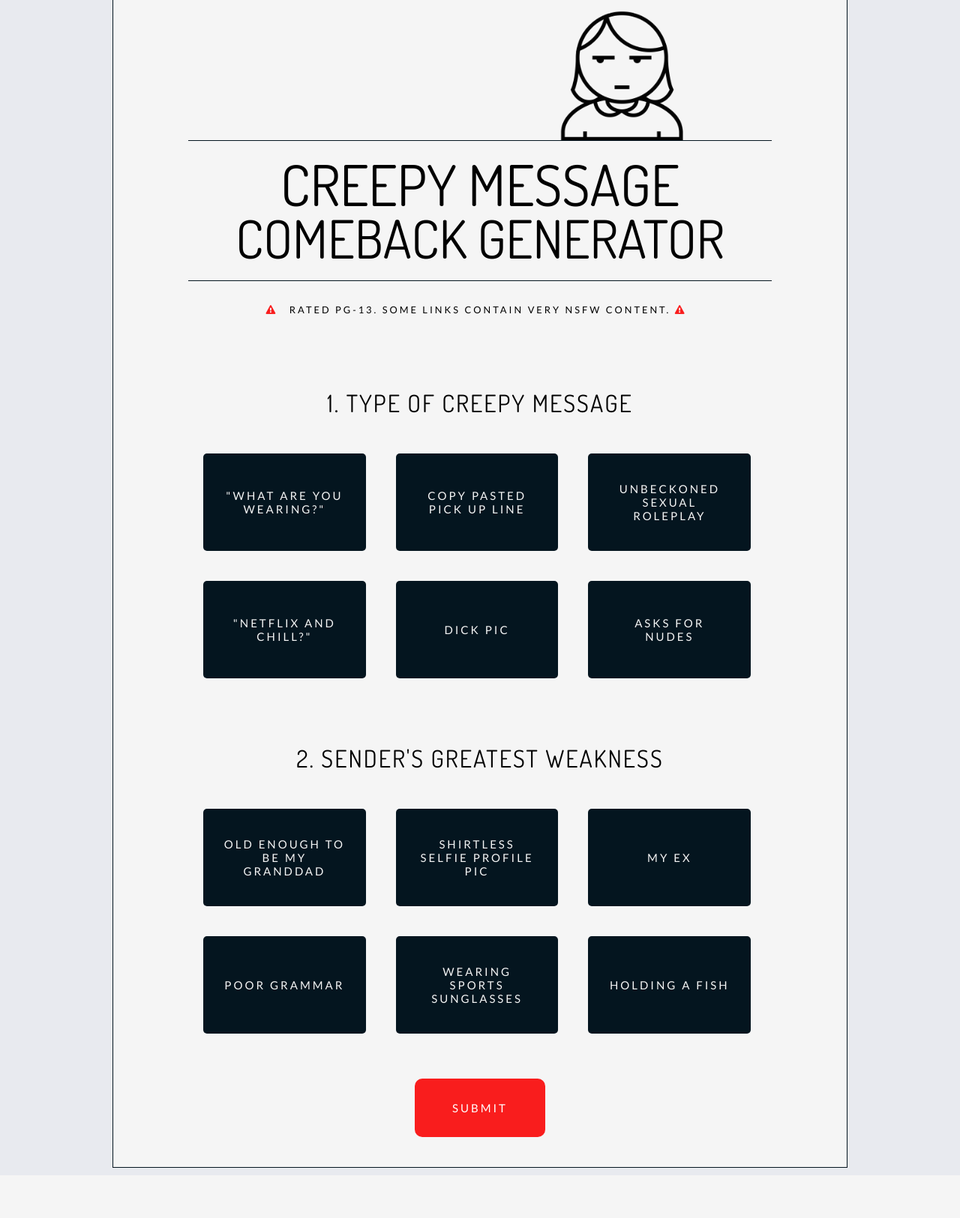
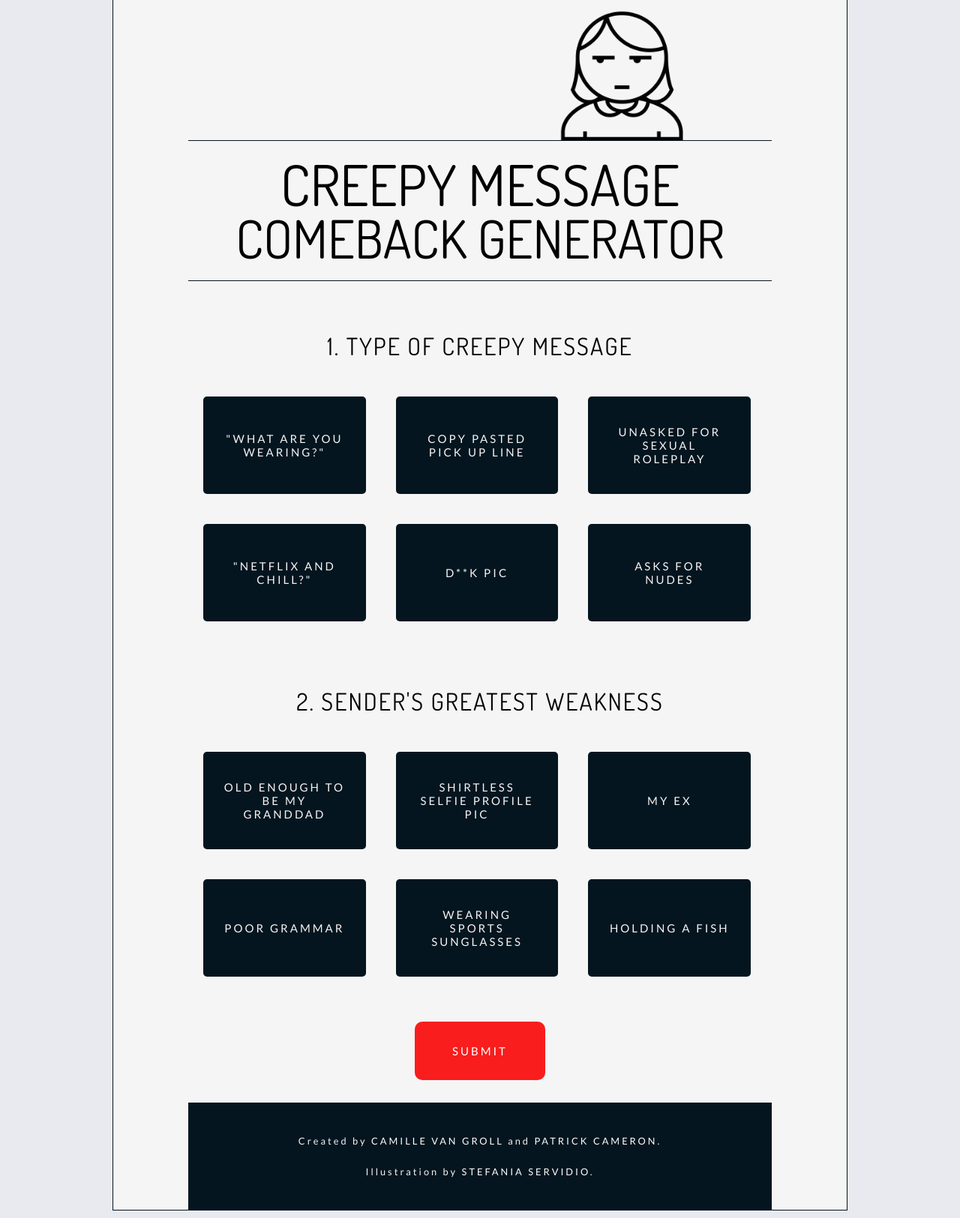
Before and after one commit to creepycomebackgenerator/creepycomebackgenerator, a PHP site: page / in a window 1280 px wide. Shown: the part 59-1684 px from the top of the page at 75% size. Before the commit the page ends 1627 px from the top, so only its background shows below. Run offline with PHP 8.4, Linux system fonts and the light colour scheme; some libraries are stand-ins or nearby versions.

Commit message:
Added back footer & did some formatting

```diff
--- a/css/style.css
+++ b/css/style.css
@@ -181,7 +181,7 @@ body {
 .innerWrapper {
   background: whitesmoke;
   max-width: 980px;
-  padding: 30px 100px 40px 100px;
+  padding: 30px 100px 0 100px;
   margin: 10px auto;
   position: relative;
   overflow: hidden;
@@ -281,13 +281,6 @@ header p {
   font-size: 0.8rem;
 }
 
-header i {
-  text-align: center;
-  display: inline;
-  padding-right: 10px;
-  color: #F91D1D;
-}
-
 .question {
   display: flex;
   flex-wrap: wrap;
@@ -378,6 +371,13 @@ section.answerWrapperInner {
   margin: 100px 0;
 }
 
+section.answerWrapperInner i {
+  text-align: center;
+  display: inline;
+  padding: 0 5px;
+  color: #F91D1D;
+}
+
 section.answerWrapperOuter.displayBlock {
   display: block;
 }
@@ -396,7 +396,6 @@ footer {
   letter-spacing: 2.5px;
   font-weight: 300;
   text-transform: none;
-  display: none;
 }
 
 footer p {
--- a/css/style.scss
+++ b/css/style.scss
@@ -25,7 +25,7 @@ body {
 .innerWrapper {
 	background: whitesmoke;
 	max-width: 980px;
-	padding: 30px 100px 40px 100px;
+	padding: 30px 100px 0 100px;
 	margin: 10px auto;
 	position: relative;
 	overflow: hidden;
@@ -121,12 +121,6 @@ header {
 		text-align: center;
 		margin: 30px auto;
 		font-size: 0.8rem;
-	}
-	i {
-		text-align: center;
-		display: inline;
-		padding-right: 10px;
-		color: #F91D1D;
 	}
 }
 
@@ -230,6 +224,12 @@ section.answerWrapperOuter {
 
 section.answerWrapperInner {
 	margin: 100px 0;
+	i {
+		text-align: center;
+		display: inline;
+		padding: 0 5px;
+		color: #F91D1D;
+	}
 }
 
 // special class for javascript
@@ -254,7 +254,6 @@ footer {
 	letter-spacing: 2.5px;
 	font-weight: 300;
 	text-transform: none;
-	display: none;
 	p {
 		text-transform: none;
 		font-size: 0.8rem;
--- a/index.html
+++ b/index.html
@@ -39,7 +39,7 @@
 		<header>
 			<img src="images/angry_girl.png" class="woman"alt="annoyed girl">
 			<h1><!-- <img src="images/noun_176776_cc.png" alt="a hand"> --><span class="larger">Creepy Message</span> Comeback Generator <!-- <img src="images/noun_46000_cc.svg" alt="ban sign"> --></h1>
-			<p><i class="fa fa-exclamation-triangle"></i> Rated PG-13. Some links contain very nsfw content. <i class="fa fa-exclamation-triangle"></i></p></header>
+		</header>
 
 		<section class="quiz">
 			<form>
@@ -52,11 +52,11 @@
 					<input type="radio" id="answer2" name="question1" value="2">
 					<label for="answer2"><p>Copy Pasted Pick Up Line</p></label>
 					<input type="radio" id="answer3" name="question1" value="3">
-					<label for="answer3"><p>Unbeckoned Sexual Roleplay</p></label>
+					<label for="answer3"><p>Unasked for Sexual Roleplay</p></label>
 					<input type="radio" id="answer4" name="question1" value="4">
 					<label for="answer4"><p>"Netflix and chill?"</p></label>
 					<input type="radio" id="answer5" name="question1" value="5">
-					<label for="answer5"><p>Dick Pic</p></label>
+					<label for="answer5"><p>D**k Pic</p></label>
 					<input type="radio" id="answer6" name="question1" value="6">
 					<label for="answer6"><p>Asks for nudes</p></label>
 				</div>
@@ -93,9 +93,10 @@
 				<div class="comeback">
 
 				</div>
+				<p><i class="fa fa-exclamation-triangle"></i>Some links contain nsfw text<i class="fa fa-exclamation-triangle"></i></p>
 			</section>
 			<section class="answerWrapperInner">
-				<h2 class="uplift">Follow this link to make yourself feel wholesome again</h2>
+				<h2 class="uplift">Make yourself feel wholesome again</h2>
 				<div class="action">
 
 				</div>
--- a/scripts/scripts.js
+++ b/scripts/scripts.js
@@ -59,26 +59,26 @@ $(function() {
 			// ADD MORE IMAGES/FUNNY LINKS TO MAKE IT FUNNY/lESS NEGATIVE/LIGHTEN MOOD
 
 		if (greatestWeakness == 1) {
-			reclaimSoul = ["<p>\"<a href='https://youtu.be/5sw_qUHx9vE?t=1m56s'>Watch this video of an old man waiting at the airport with flowers for his wife</a>.\"</p>"]
+			reclaimSoul = ["<p><a href='https://youtu.be/5sw_qUHx9vE?t=1m56s'>Watch this video of an old man waiting at the airport with flowers for his wife</a>.</p>"]
 		}
 			else if (greatestWeakness == 2) {
-				reclaimSoul = [ "<p>\"<a href='http://i.imgur.com/YfcFFXm.jpg'>The only acceptable kind of bathroom selfie</a>.\"</p>"]
+				reclaimSoul = ["<p><a href='http://i.imgur.com/YfcFFXm.jpg'>The only acceptable kind of bathroom selfie</a>.</p>"]
 			}
 
 			else if (greatestWeakness == 3) {
-				reclaimSoul = ["<p>\"<a href='https://www.youtube.com/watch?v=JGlD6Ho24lU'>Listen to this Roy Orbison song about breakups</a>.\"</p>"]
+				reclaimSoul = ["<p><a href='https://www.youtube.com/watch?v=JGlD6Ho24lU'>Listen to this Roy Orbison song about breakups</a>.</p>"]
 			}
 
 			else if (greatestWeakness == 4) {
-				reclaimSoul =  ["<p>\"<a href='https://www.youtube.com/watch?v=w_RaPOOVX1Y'>Watch this video of very poor grammar and thank yourself for paying attention in English class</a>.\"</p>"]
+				reclaimSoul =  ["<p><a href='https://www.youtube.com/watch?v=w_RaPOOVX1Y'>Watch this video of very poor grammar and thank yourself for paying attention in English class</a>.</p>"]
 			}
 
 			else if (greatestWeakness  == 5) {
-				reclaimSoul =  ["<p>\"Look at <a href='http://i.imgur.com/XvWwMWE.jpg'>this photo of a cat and dog hugging</a>. And maybe delete your Tinder profile for a while.\"</p>"]
+				reclaimSoul =  ["<p>Look at <a href='http://i.imgur.com/XvWwMWE.jpg'>this photo of a cat and dog hugging</a>. And maybe delete your Tinder profile for a while.</p>"]
 			}
 
 			else if (greatestWeakness  == 6) {
-				reclaimSoul =  [""]
+				reclaimSoul =  ["It's probably time to delete all your online dating profiles, and possibly move to a monastery."]
 			}
 
 			else {
```
